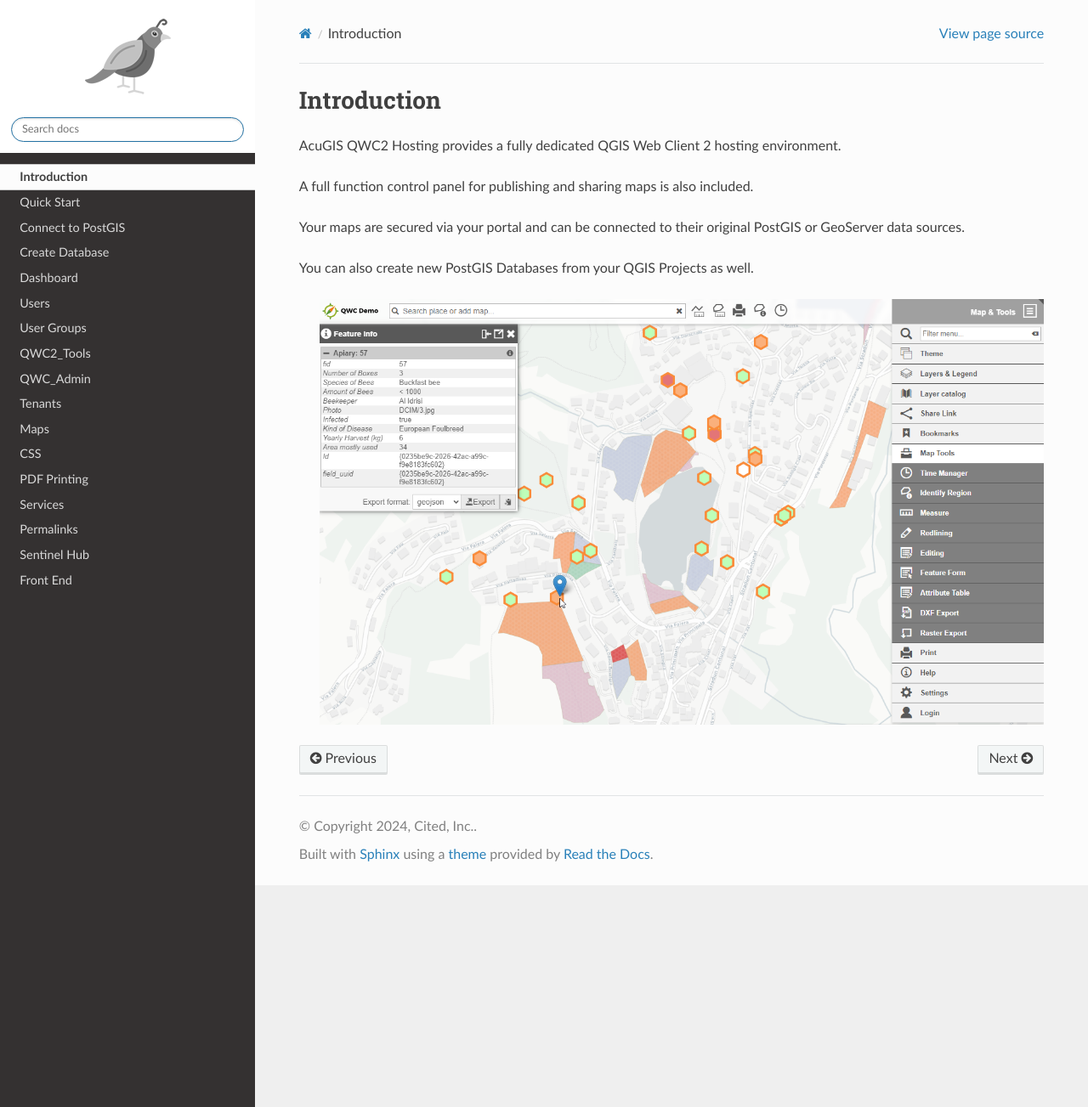
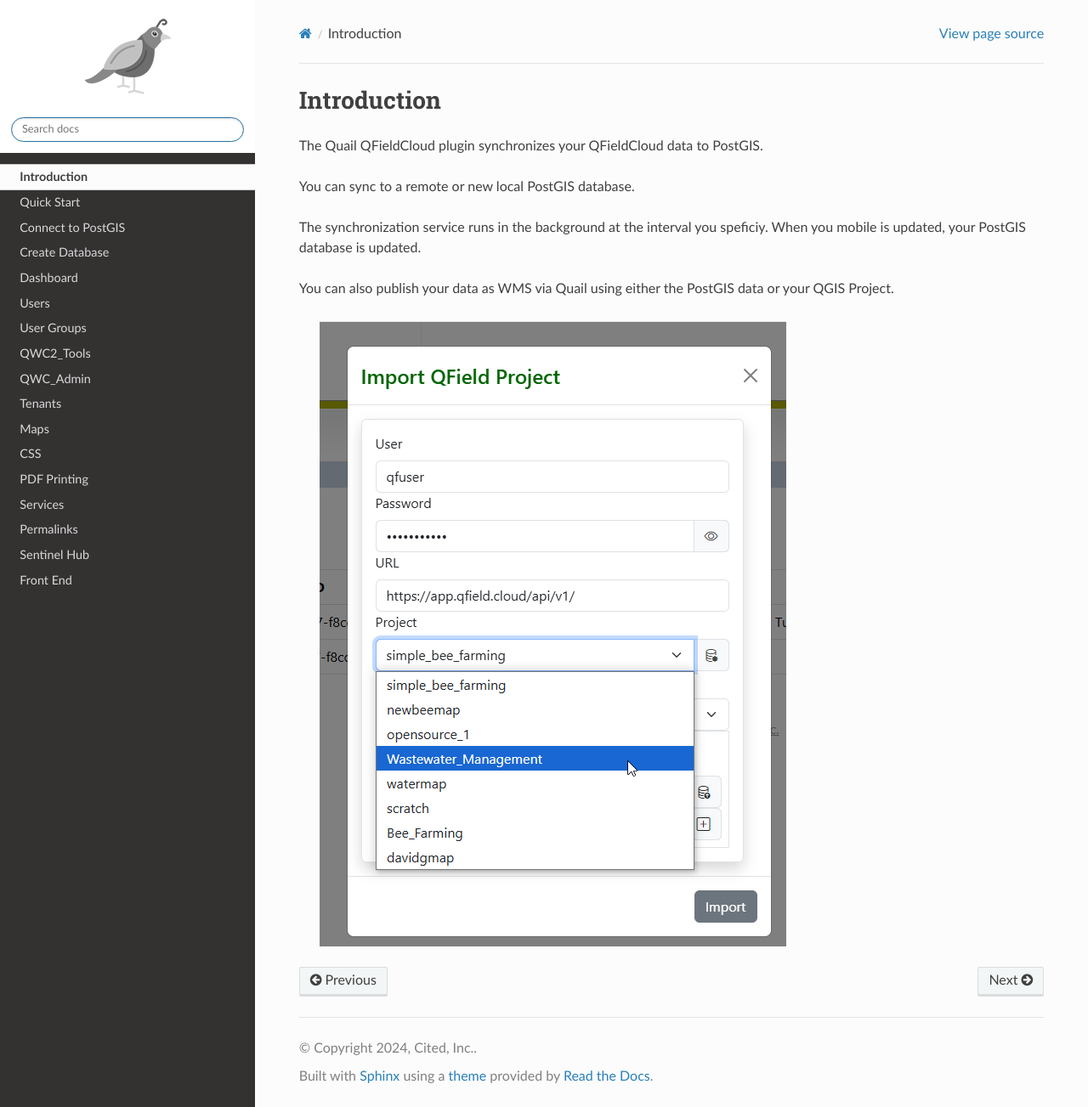
Before and after one commit to AcuGIS/readdocs, a Sphinx documentation site: the page built from docs/source/intro.rst, in a window 1280 px wide and 1303 px high. Shown: the whole window at 85% size. Built offline with Sphinx 7.4.7 and the Read the Docs theme 3.1.0, drawn with Linux system fonts in a browser that asks for light colours.

Commit message:
Update intro.rst

```diff
--- a/docs/source/intro.rst
+++ b/docs/source/intro.rst
@@ -1,13 +1,13 @@
 Introduction
 =====
 
-AcuGIS QWC2 Hosting provides a fully dedicated QGIS Web Client 2 hosting environment.
+The Quail QFieldCloud plugin synchronizes your QFieldCloud data to PostGIS.
 
-A full function control panel for publishing and sharing maps is also included.
+You can sync to a remote or new local PostGIS database.
 
-Your maps are secured via your portal and can be connected to their original PostGIS or GeoServer data sources.
+The synchronization service runs in the background at the interval you speficiy.  When you mobile is updated, your PostGIS database is updated.
 
-You can also create new PostGIS Databases from your QGIS Projects as well.
+You can also publish your data as WMS via Quail using either the PostGIS data or your QGIS Project.
 
 
- .. image:: images/qwc-main.png
+   .. image:: qf-1.png
```
